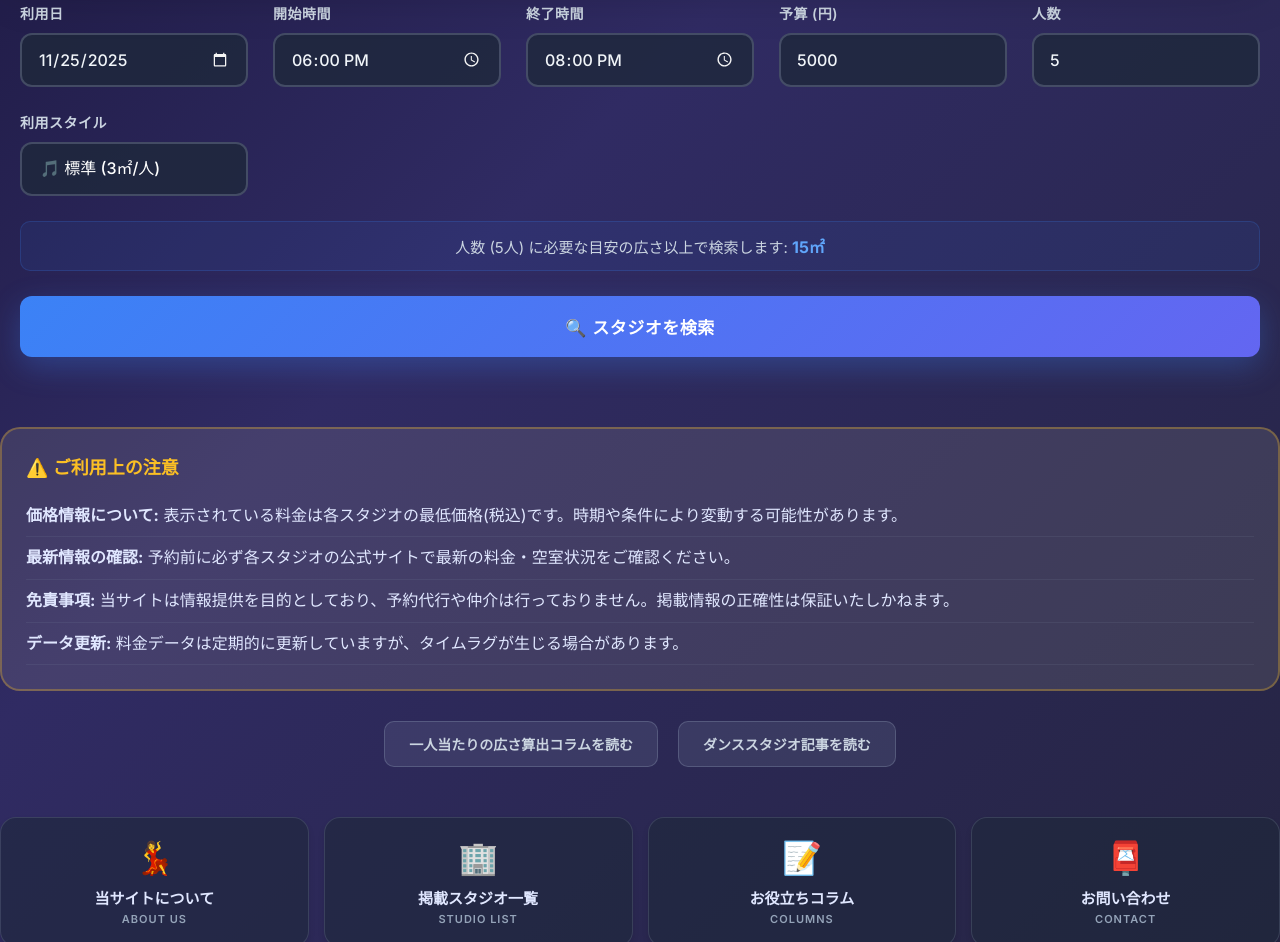
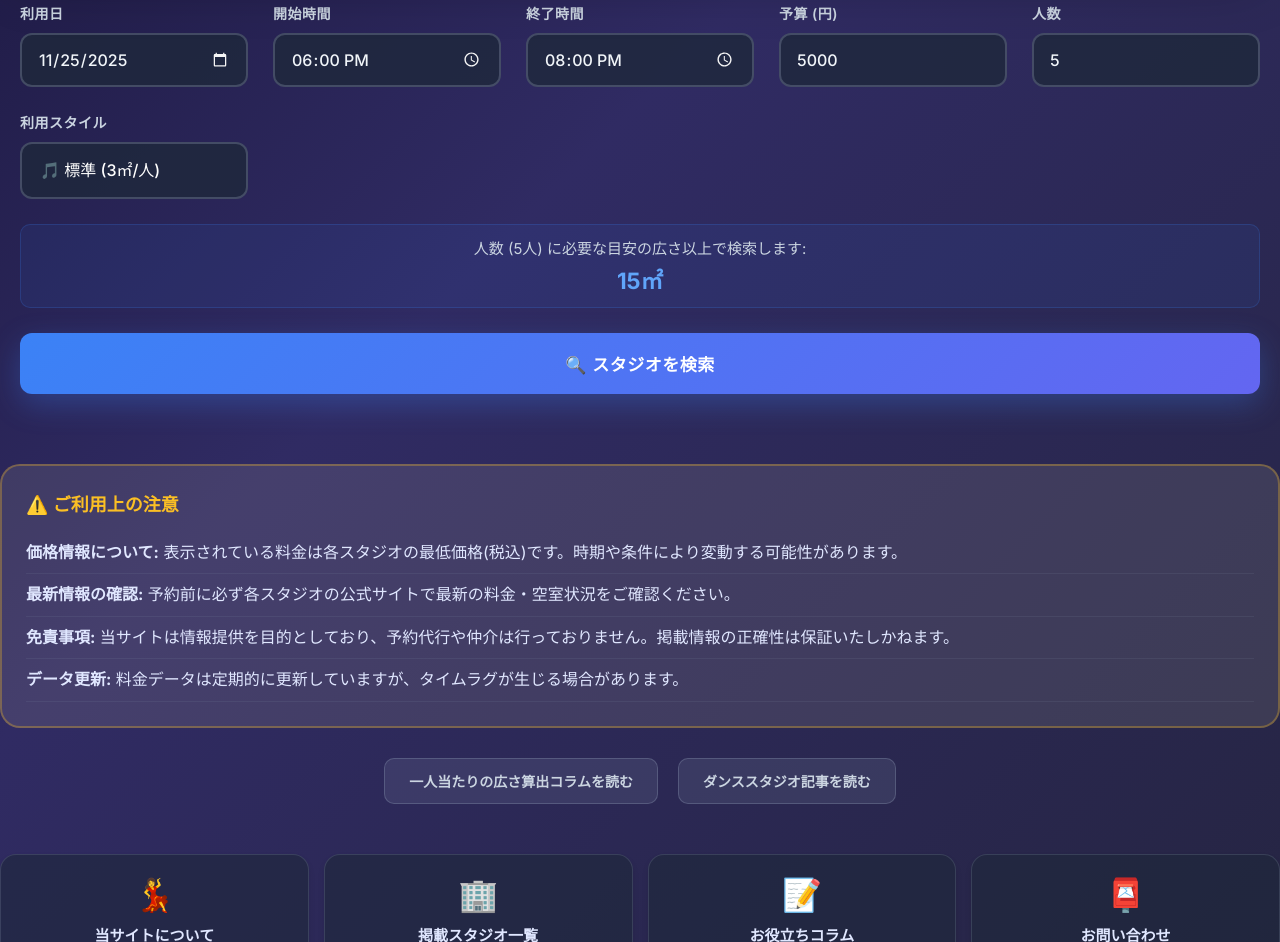
Before and after one commit to baned0803-oss/studio-prototype, a plain HTML site: page index.html in a window 1280 px wide. Shown: the part 971-1913 px from the top of the page. Drawn offline with nearby package versions, Linux system fonts and the light colour scheme.

```diff
--- a/css/components.css
+++ b/css/components.css
@@ -686,7 +686,11 @@ select#usageInput {
     background-repeat: no-repeat;
     background-position: right 12px center;
     background-size: 16px;
-    padding-right: 40px;
+    padding-right: 50px;
+    height: auto;        /* 高さを固定しない */
+    padding-top: 14px;    /* 上の余白で高さを確保 */
+    padding-bottom: 14px; /* 下の余白で高さを確保 */
+    line-height: 1.3;     /* 行間を適切に設定 */
 }
 
 /* 入力中の枠線の色 */
--- a/js/search-form.js
+++ b/js/search-form.js
@@ -109,7 +109,9 @@ function updateAreaInfo() {
         // 人数 × 選んだスタイル係数 で計算
         const requiredArea = Math.ceil(people * areaPerPerson); // 小数点が出ないよう念のため切り上げ
 
-        areaInfo.innerHTML = `人数 (${people}人) に必要な目安の広さ以上で検索します: <strong>${requiredArea}㎡</strong>`;
+        areaInfo.innerHTML = `人数 (${people}人) に必要な目安の広さ以上で検索します:<br>
+            <strong style="font-size: 1.5em; display:inline-block; margin-top:5px;">${requiredArea}㎡</strong>
+        `;
     } else {
         areaInfo.textContent = '希望人数を入力してください。';
     }
```
